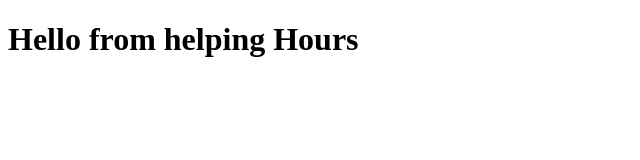
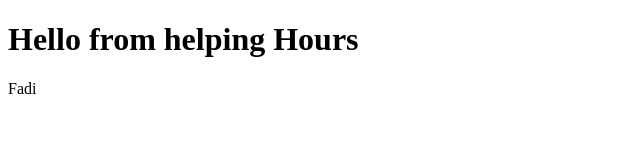
Before and after one commit to daniahih/gitpullDemo, a plain HTML site: page index.html in a window 1280 px wide. Shown: the full height of the page, 0-640 px from the left. Drawn offline with Linux system fonts and the light colour scheme.

Commit message:
added fadi

```diff
--- a/index.html
+++ b/index.html
@@ -7,6 +7,7 @@
   </head>
   <body>
     <h1>Hello from helping Hours</h1>
+    <p>Fadi</p>
     <script src="./script.js"></script>
   </body>
 </html>
```
